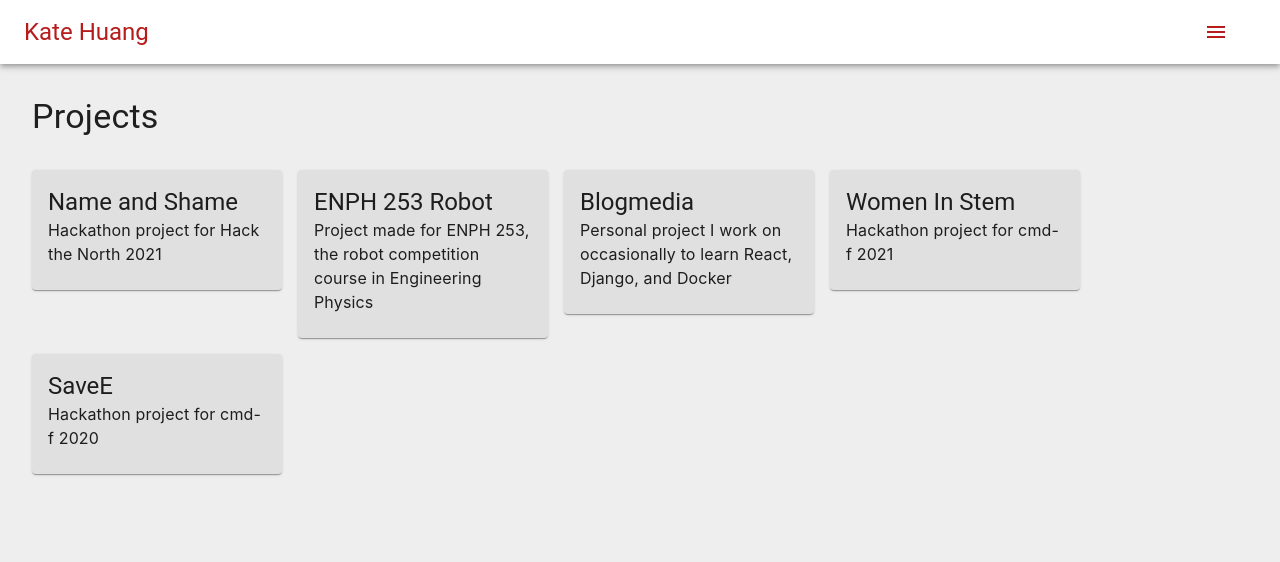
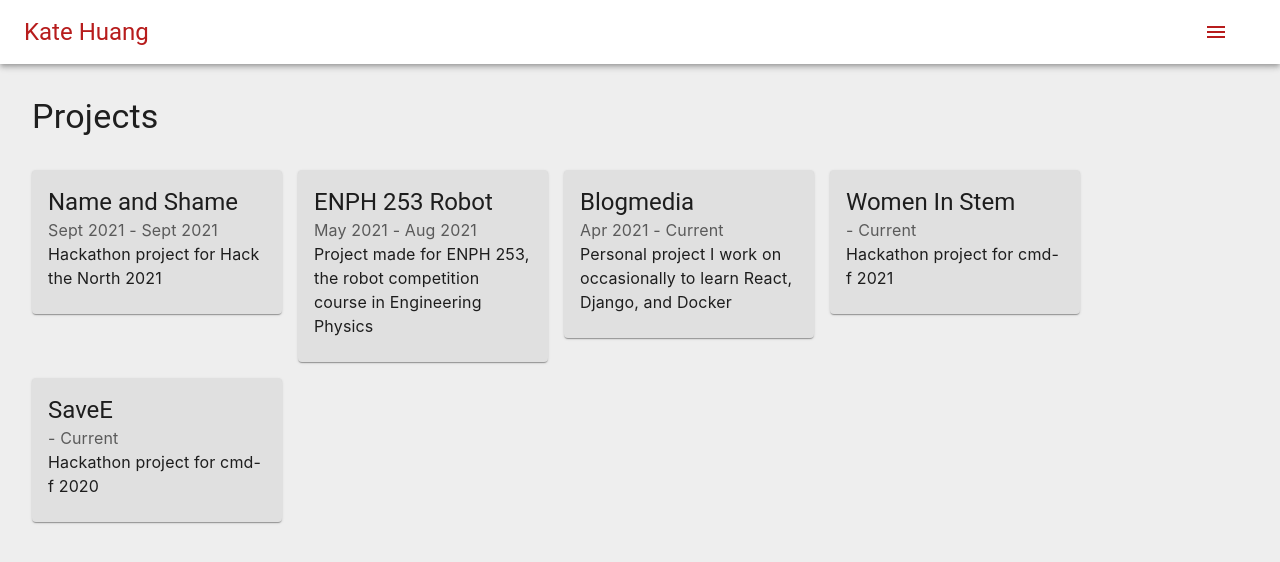
Before and after one commit to katejh/portfolio, a React (Create React App) app: page /projects in a window 1280 px wide. Shown: the top 562 px of the page. Built offline with nearby package versions, Linux system fonts and the light colour scheme.

Commit message:
expand Project components

```diff
--- a/src/components/ProjectModal.js
+++ b/src/components/ProjectModal.js
@@ -0,0 +1,50 @@
+import { Card, CardContent, Typography, Modal, Box } from '@mui/material';
+
+function ProjectModal(props) {
+    const project = props.project;
+
+    return (
+        <Modal
+            open={props.open}
+            onClose={props.onClose}
+            aria-labelledby="modal-modal-title"
+            aria-describedby="modal-modal-description"
+        >
+            <Card sx={{
+                position: 'absolute',
+                top: '50%',
+                left: '50%',
+                transform: 'translate(-50%, -50%)',
+                width: 400,
+                boxShadow: 24,
+                p: 4
+            }}>
+                <CardContent>
+                    <Typography variant="h4">
+                        {project.name}
+                    </Typography>
+                    <div>
+                        <Typography
+                          variant="p"
+                          color="text.secondary"
+                        >
+                            {project.start_date + " - " + (project.end_date ? project.end_date : "Current")}
+                        </Typography>
+                    </div>
+                    <div>
+                        <Typography variant="p">
+                            {project.brief}
+                        </Typography>
+                    </div>
+                    <Box>
+                        <Typography variant="p">
+                            <div dangerouslySetInnerHTML={{__html: project.body}} />
+                        </Typography>
+                    </Box>
+                </CardContent>
+            </Card>
+        </Modal>
+    );
+}
+
+export default ProjectModal;
--- a/src/components/Projects.js
+++ b/src/components/Projects.js
@@ -30,8 +30,9 @@ function Projects(props) {
                       projects={props.projects}
                       cardProps={{
                         sx: {
-                          maxWidth: 250
-                        }
+                          maxWidth: 250,
+                          cursor: 'pointer'
+                        },
                       }}
                       gridProps={{
                         container: true,
--- a/src/components/ProjectsList.js
+++ b/src/components/ProjectsList.js
@@ -1,5 +1,6 @@
 import React from 'react';
-import { Box, Card, CardContent, Typography, Grid } from '@mui/material';
+import { Card, CardContent, Typography, Grid } from '@mui/material';
+import ProjectModal from './ProjectModal';
 
 class ProjectsList extends React.Component {
     constructor(props) {
@@ -8,19 +9,39 @@ class ProjectsList extends React.Component {
         this.state = {
             projects: props.projects,
             show_modal: props.showModal,
+            modal_open: false,
             current_project_index: 0,
             card_props: props.cardProps,
             grid_props: props.gridProps
         }
     }
 
+    handleModalOpen = (i) => {
+        this.setState({
+            current_project_index: i,
+            modal_open: true
+        });
+    }
+
+    handleModalClose = () => {
+        this.setState({
+            modal_open: false
+        });
+    }
+
     render() {
         var projects = this.state.projects.map((project, i) => {
             return (
-                <Grid item>
+                <Grid item key={i}>
                 <Card
                   {...this.state.card_props}
                   key={i}
+                  onClick={() => {
+                    this.handleModalOpen(i);
+                    if (this.state.card_props.onClick) {
+                        this.state.card_props.onClick();
+                    }
+                  }}
                 >
                     <CardContent>
                         <Typography
@@ -28,21 +49,42 @@ class ProjectsList extends React.Component {
                         >
                             {project.name}
                         </Typography>
+                        <div>
+                        <Typography
+                          variant="p"
+                          color="text.secondary"
+                        >
+                            {project.start_date + " - " + (project.end_date ? project.end_date : "Current")}
+                        </Typography>
+                        </div>
+                        <div>
                         <Typography
                           variant="p"
                         >
                             {project.brief}
                         </Typography>
+                        </div>
                     </CardContent>
                 </Card>
                 </Grid>
             );
         });
 
+        var modal = this.state.show_modal ?
+            <ProjectModal
+              open={this.state.modal_open}
+              onClose={this.handleModalClose}
+              project={this.state.projects[this.state.current_project_index]}
+            />
+            : null;
+
         return (
-            <Grid {...this.state.grid_props}>
-                {projects}
-            </Grid>
+            <div>
+                <Grid {...this.state.grid_props}>
+                    {projects}
+                </Grid>
+                {modal}
+            </div>
         );
     }
 
```
